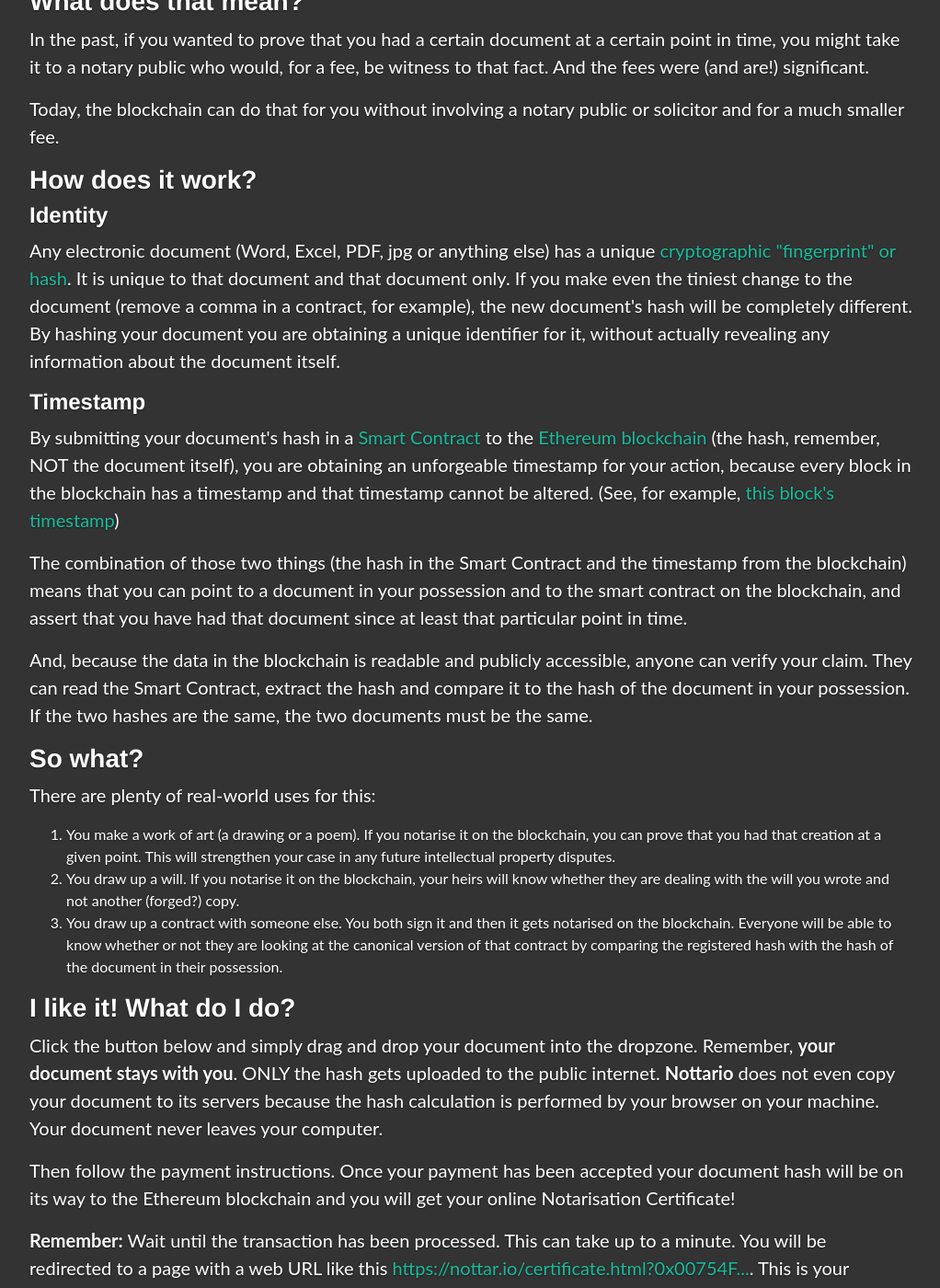
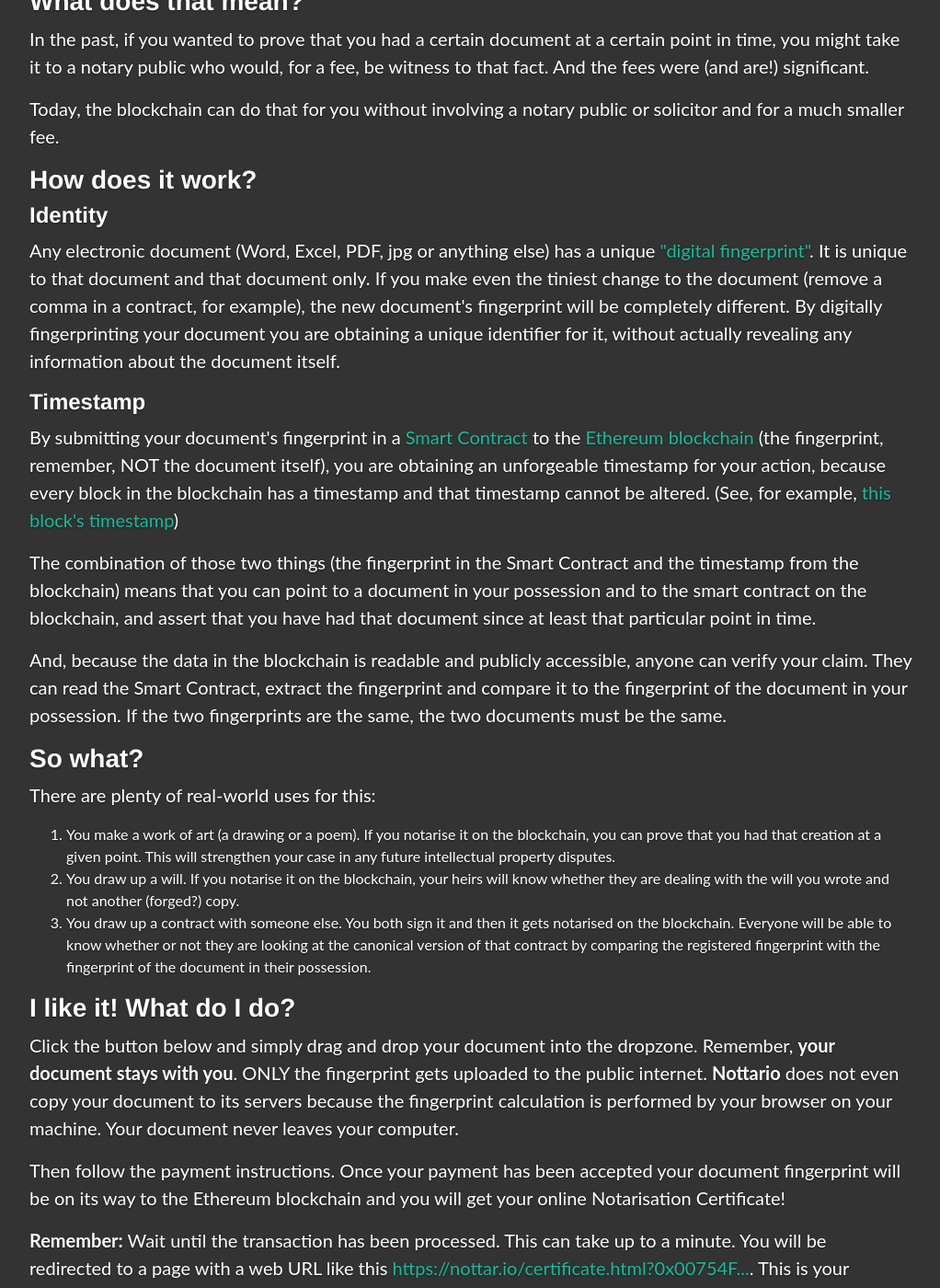
Before and after one commit to danmermel/nottariofront, a Jekyll site: the page built from about.html, in a window 1280 px wide and 1400 px high, scrolled down 397 px. Shown: the whole window at 92% size, without its empty margins (128-1150 px from the left). Built offline with Jekyll 4.4.1, drawn with Linux system fonts in a browser that asks for light colours; nearby versions of some CDN libraries.

Commit message:
changing hash for fingerprint

```diff
--- a/about.html
+++ b/about.html
@@ -13,22 +13,22 @@
     <p>Today, the blockchain can do that for you without involving a notary public or solicitor and for a much smaller fee.</p>
     <h3> How does it work?</h3>
     <h4>Identity</h4>
-    <p>Any electronic document (Word, Excel, PDF, jpg or anything else) has a unique <a href="https://en.wikipedia.org/wiki/Cryptographic_hash_function" target="_new">cryptographic "fingerprint" or hash</a>. It is unique to that document and that document only. If you make even the tiniest change to the document (remove a comma in a contract, for example), the new document's hash will be completely different. By hashing your document you are obtaining a unique identifier for it, without actually revealing any information about the document itself.</p>
+    <p>Any electronic document (Word, Excel, PDF, jpg or anything else) has a unique <a href="https://en.wikipedia.org/wiki/Cryptographic_hash_function" target="_new">"digital fingerprint"</a>. It is unique to that document and that document only. If you make even the tiniest change to the document (remove a comma in a contract, for example), the new document's fingerprint will be completely different. By digitally fingerprinting your document you are obtaining a unique identifier for it, without actually revealing any information about the document itself.</p>
     <h4>Timestamp</h4>
-    <p>By submitting your document's hash in a <a href="https://en.wikipedia.org/wiki/Smart_contract" target="_new">Smart Contract</a> to the <a href="ethereum.html">Ethereum blockchain</a> (the hash, remember, NOT the document itself), you are obtaining an unforgeable timestamp for your action, because every block in the blockchain has a timestamp and that timestamp cannot be altered.  (See, for example, <a href="https://etherscan.io/block/3907186" target="_new">this block's timestamp</a>)</p>
-    <p>The combination of those two things (the hash in the Smart Contract and the timestamp from the blockchain) means that you can point to a document in your possession and to the smart contract on the blockchain, and assert that you have had that document since at least that particular point in time.</p>
-    <p>And, because the data in the blockchain is readable and publicly accessible, anyone can verify your claim. They can read the Smart Contract, extract the hash and compare it to the hash of the document in your possession. If the two hashes are the same, the two documents must be the same.
+    <p>By submitting your document's fingerprint in a <a href="https://en.wikipedia.org/wiki/Smart_contract" target="_new">Smart Contract</a> to the <a href="ethereum.html">Ethereum blockchain</a> (the fingerprint, remember, NOT the document itself), you are obtaining an unforgeable timestamp for your action, because every block in the blockchain has a timestamp and that timestamp cannot be altered.  (See, for example, <a href="https://etherscan.io/block/3907186" target="_new">this block's timestamp</a>)</p>
+    <p>The combination of those two things (the fingerprint in the Smart Contract and the timestamp from the blockchain) means that you can point to a document in your possession and to the smart contract on the blockchain, and assert that you have had that document since at least that particular point in time.</p>
+    <p>And, because the data in the blockchain is readable and publicly accessible, anyone can verify your claim. They can read the Smart Contract, extract the fingerprint and compare it to the fingerprint of the document in your possession. If the two fingerprints are the same, the two documents must be the same.
     <h3>So what?</h3>
     <p>There are plenty of real-world uses for this:
       <ol>
         <li>You make a work of art (a drawing or a poem). If you notarise it on the blockchain, you can prove that you had that creation at a given point. This will strengthen your case in any future intellectual property disputes.</li>
         <li>You draw up a will. If you notarise it on the blockchain, your heirs will know whether they are dealing with the will you wrote and not another (forged?) copy.</li>
-        <li>You draw up a contract with someone else. You both sign it and then it gets notarised on the blockchain. Everyone will be able to know whether or not they are looking at the canonical version of that contract by comparing the registered hash with the hash of the document in their possession. </li>
+        <li>You draw up a contract with someone else. You both sign it and then it gets notarised on the blockchain. Everyone will be able to know whether or not they are looking at the canonical version of that contract by comparing the registered fingerprint with the fingerprint of the document in their possession. </li>
       </ol>
     </p>
  	<h3>I like it! What do I do?</h3>
- 	<p>Click the button below and simply drag and drop your document into the dropzone. Remember, <strong>your document stays with you</strong>. ONLY the hash gets uploaded to the public internet. <strong>Nottario</strong>  does not even copy your document to its servers because the hash calculation is performed by your browser on your machine. Your document never leaves your computer.</p>
- 	<p>Then follow the payment instructions. Once your payment has been accepted your document hash will be on its way to the Ethereum blockchain and you will get your online Notarisation Certificate!</p>
+ 	<p>Click the button below and simply drag and drop your document into the dropzone. Remember, <strong>your document stays with you</strong>. ONLY the fingerprint gets uploaded to the public internet. <strong>Nottario</strong>  does not even copy your document to its servers because the fingerprint calculation is performed by your browser on your machine. Your document never leaves your computer.</p>
+ 	<p>Then follow the payment instructions. Once your payment has been accepted your document fingerprint will be on its way to the Ethereum blockchain and you will get your online Notarisation Certificate!</p>
 	<p><strong>Remember:</strong> Wait until the transaction has been processed. This can take up to a minute. You will be redirected to a page with a web URL like this <a href="https://nottar.io/certificate.html?0x00754F4C707383DFb13c54AbBA0e16A59c001210">https://nottar.io/certificate.html?0x00754F...</a>. This is your certificate page and you can always come back to it.</p>
 	<p>The last bit of that web URL is the address of your Smart Contract on the blockchain. Keep a note of it. Even if we go out of business you will always be able to access the Smart Contract. <a href="forever.html">This page</a> gives you more details on how to do that.</p>
   </div>
--- a/index.html
+++ b/index.html
@@ -61,13 +61,13 @@
         <i class="fa fa-file-text-o fa-5x icon-padding" aria-hidden="true"></i>
         <i class="fa fa-arrow-right fa-5x icon-padding" aria-hidden="true"></i>
         <i class="fa fa-slack fa-5x icon-padding" aria-hidden="true"></i>
-        <p><strong><i>1. We turn your document into a cryptographic hash</i></strong> </p>
+        <p><strong><i>1. We turn your document into a digital fingerprint</i></strong> </p>
       </div>
       <div class="col-lg-4">
         <i class="fa fa-slack fa-5x icon-padding" aria-hidden="true"></i>
         <i class="fa fa-arrow-right fa-5x icon-padding" aria-hidden="true"></i>
         <i class="fa fa-chain fa-5x icon-padding" aria-hidden="true"></i>
-        <p><strong><i>2. We upload the hash to the Ethereum Blockchain</i></strong> </p>
+        <p><strong><i>2. We upload the fingerprint to the Ethereum Blockchain</i></strong> </p>
       </div>
       <div class="col-lg-4">
         <i class="fa fa-certificate fa-5x icon-padding" aria-hidden="true"></i>
--- a/security.html
+++ b/security.html
@@ -12,9 +12,9 @@
     <li>The document's size</li>
     <li>The document's type</li>
     <li>The document's last modified date</li>
-    <li>The document's cryptographic hash (the thing that distinguishes it from every other document in the world)</li>
+    <li>The document's digital fingerprint (the "signature" that distinguishes it from every other document in the world)</li>
   </ul>
-  <li>Nottario <strong>does not</strong> keep any copies of your document. In fact, when you submit a document for hashing, the hashing process happens on your computer (this is known as "client-side"). So your document never even leaves your computer or gets sent anywhere. Only the metadata above is transmitted to our servers and then to the blockchain.</li>
+  <li>Nottario <strong>does not</strong> keep any copies of your document. In fact, when you submit a document for fingerprinting, the fingerprinting process happens on your computer (this is known as "client-side"). So your document never even leaves your computer or gets sent anywhere. Only the metadata above is transmitted to our servers and then to the blockchain.</li>
   <li>Nottario <strong>does not</strong> keep any payment details. All payments are collected using <a href="https://stripe.com" target="_new">Stripe</a>, which is an industry leader in online payments and has high levels of security.</li>
 </ol>
 <div class="text-center">
```
